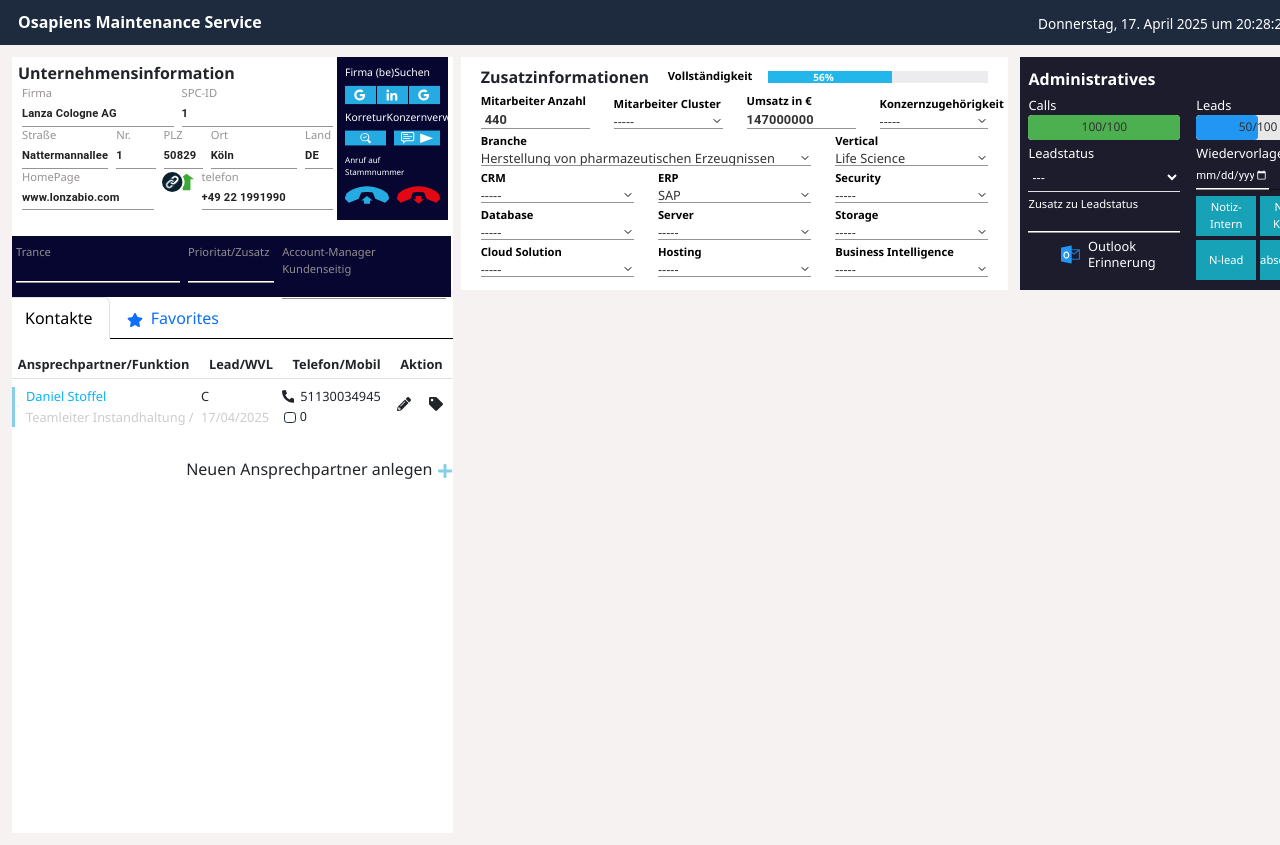
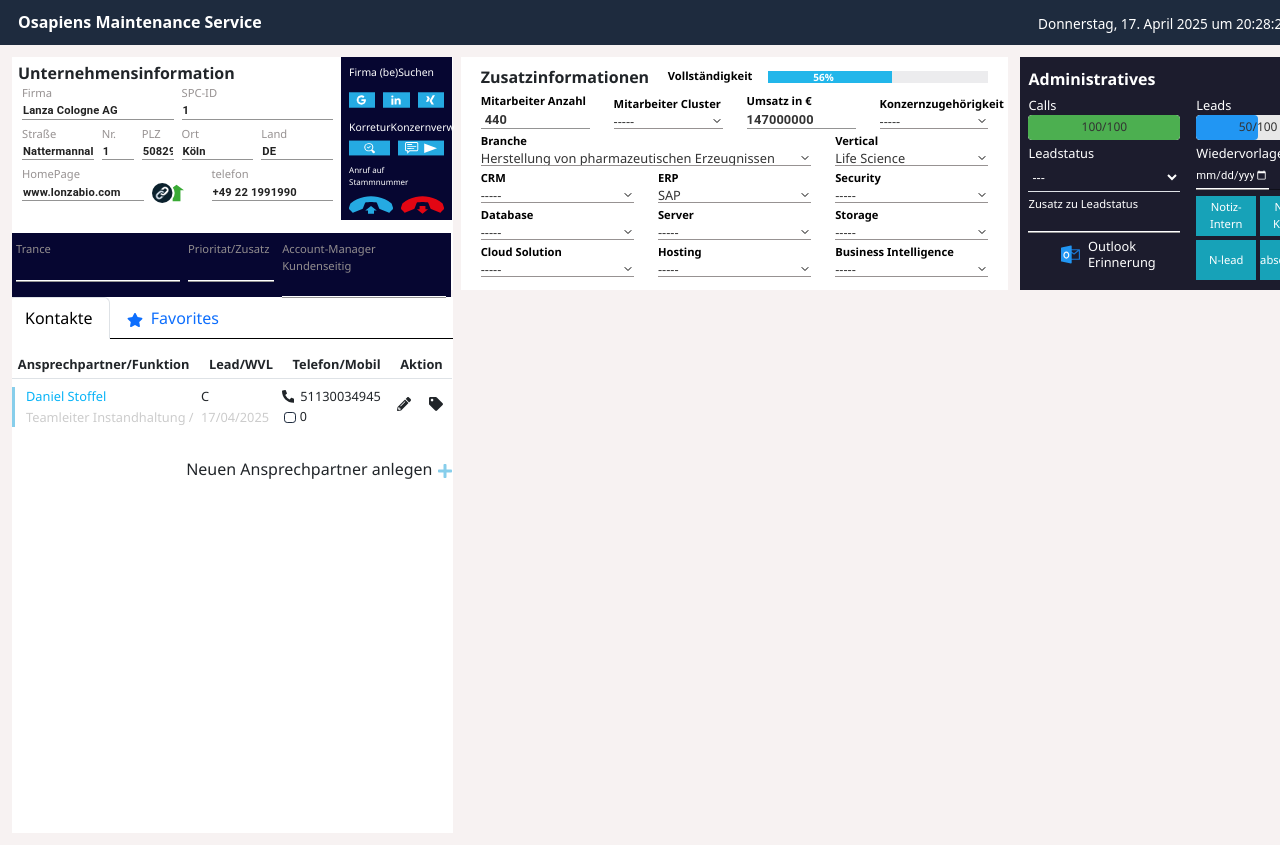
Before and after one commit to vamsiatforte/crm, a React (Create React App) app: page / in a window 1280 px wide. Shown: the top 845 px of the page. Built offline with nearby package versions, Linux system fonts and the light colour scheme.

Commit message:
update the margin

```diff
--- a/src/components/CallDocument.js
+++ b/src/components/CallDocument.js
@@ -9,7 +9,7 @@
     <div className={`container-fluid ${styles.wrapper} `}>
       <div className="row">
 
-        <div className={`col-7 me-4 ${styles.adjustWidth}`}>
+        <div className={`col-7  ${styles.adjustWidth}`}>
            <div className="col-12">
             <p className={`m-0  ${styles.callText}`}>
               Call Dokumentation <span className={styles.name}>(Daniel Stoffel)</span>
@@ -177,7 +177,7 @@
               </div>
             </div>
 
-            <div className={styles.buttonContainer}>
+            <div className={styles.buttonContainer} d-flex justify-content-center m-4>
               <button className={`btn ${styles.callHistoryBtn}`} type="button">
                 Call history
               </button>
--- a/src/components/CallDocument.module.css
+++ b/src/components/CallDocument.module.css
@@ -16,6 +16,7 @@
 }
 .adjustWidth{
   width: 61% !important;
+  margin-right: 25px;
 }
 .closeBtn {
   cursor: pointer;
@@ -176,8 +177,9 @@
 }
 
 .buttonContainer {
-    display: flex;
-    margin-top: 15px;
+  display: flex;
+  justify-content: center;
+    margin: 15px;
 }
 
 .callHistoryBtn {
@@ -219,3 +221,11 @@
   color: white !important;
   background-color: transparent !important;
 }
+@media (min-width: 2550px) {
+  .Anspreche{
+  width: 37% !important;
+}
+.adjustWidth{
+  margin-right: 33px;
+}
+}
--- a/src/components/Kontekte.js
+++ b/src/components/Kontekte.js
@@ -4,7 +4,6 @@
 import up from '../images/button_handset_up.svg';
 import down from '../images/button_handset_down.svg';
 import { FaStar, FaPencilAlt, FaTag, FaPlus, FaTimes, FaPhoneAlt } from 'react-icons/fa';
-
 
 const Kontakte = ({ onContactSelect, selectedIndex, showForm, setShowForm }) => {
     const [activeTab, setActiveTab] = useState('kontakte');
@@ -51,12 +50,17 @@
                     <div style={{ width: '97%' }}>
                         <div
                             className={`d-flex justify-content-between  ${styles.contactRow} ${selectedIndex === 0 ? styles.activeRow : ''}`}
-                            onClick={() => toggleOpen(0)}
-                            style={{ cursor: 'pointer' }}
+                            style={{ cursor: 'default' }}
                         >
                             <div>
                                 <div className={`d-flex flex-column ${styles.contactDiv}`}>
-                                    <p className={styles.contactName}>Daniel Stoffel</p>
+                                    <p
+                                        className={styles.contactName}
+                                        style={{ cursor: 'pointer' }}
+                                        onClick={() => toggleOpen(0)}
+                                    >
+                                        Daniel Stoffel
+                                    </p>
                                     <p className={styles.contactPosition}>Teamleiter Instandhaltung /</p>
                                 </div>
                             </div>
@@ -69,12 +73,8 @@
                             <div className={`form-check ${styles.phoneCheckbox}`}>
                                 <div style={{ display: "flex", alignItems: "center" }} className={`${styles.phoneIcon}`}>
                                     <FaPhoneAlt
-                                        style={{
-                                            marginRight: 6,
-                                            fontSize: "1em",
-                                        }}
+                                        style={{ marginRight: 6, fontSize: "1em" }}
                                     />
-
                                     <span style={{ fontSize: "1em" }}>51130034945</span>
                                 </div>
                                 <div style={{ display: "flex", alignItems: "center", marginLeft: 22, marginTop: 2 }}>
@@ -94,15 +94,16 @@
                                     >
                                         <FaPencilAlt />
                                     </button>
-
-                                    <button className={`btn btn-sm ${styles.tagButton} `}><FaTag /></button>
+                                    <button className={`btn btn-sm ${styles.tagButton}`}>
+                                        <FaTag />
+                                    </button>
                                 </div>
                             </div>
                         </div>
 
                         {/* Expanded Material UI Form */}
                         {selectedIndex === 0 && (
-                            <div className={`row ${styles.contactDetailRow} `}>
+                            <div className={`row ${styles.contactDetailRow}`}>
                                 <div className="col-12 px-3 py-3">
                                     <div className="row mb-2">
                                         <div className="col-4">
@@ -267,7 +268,7 @@
                     <div className='d-flex justify-content-end'>
                         <p
                             onClick={() => setShowForm(true)}
-                            className={`${styles.formText}`}
+                            className={styles.formText}
                         >
                             Neuen Ansprechpartner anlegen{' '}
                             <span>
@@ -394,7 +395,6 @@
             {/* Favorites Tab Content */}
             {activeTab === 'favorites' && (
                 <div style={{ minHeight: '150px', display: 'flex', alignItems: 'center', justifyContent: 'center' }}>
-
                 </div>
             )}
         </div>
--- a/src/components/Kontekte.module.css
+++ b/src/components/Kontekte.module.css
@@ -222,7 +222,7 @@
   color: white;
 }
 .modalField input{
-    border: 2px solid rgb(241, 231, 231);
+    /* border: 2px solid rgb(241, 231, 231); */
     padding: 5px;
 }
 .formTitle{
--- a/src/components/Unternehmensinformation.js
+++ b/src/components/Unternehmensinformation.js
@@ -4,6 +4,7 @@
 import google from '../images/button_google.svg';
 import linkedin from '../images/button_linkedin.svg';
 import outlook from '../images/outlook.svg';
+import xing from '../images/button_xing.svg';
 import up from '../images/button_handset_up.svg';
 import down from '../images/button_handset_down.svg';
 import callHistory from '../images/button_callhistory_presets.svg';
@@ -14,13 +15,13 @@
 const Unternehmensinformation = () => {
   return (
     <div className={`col-4 ${styles.Unternehmensinformation}`}>
-      <div className="d-flex mb-3">
+      <div className={`d-flex ${styles.unteInfo} `}>
         {/* First Row with spacing */}
         <div className={`col-9 bg-white ${styles.unteDiv}`}>
           <p className="fw-bold mb-0 mt-1">Unternehmensinformation</p>
 
           <div className="d-flex justify-content-between">
-            <div className={`${styles.dataDiv}`}>
+            <div className={`flex-2 ${styles.dataDiv}`}>
               <p className={styles.label}>Firma</p>
               <TextField
                 variant="standard"
@@ -52,7 +53,7 @@
 
           {/* Second Row with spacing */}
           <div className="d-flex justify-content-between ">
-            <div className={`${styles.dataDiv}`}>
+            <div className={`${styles.dataDiv} `}>
               <p className={styles.label}>Straße</p>
               <TextField
                 variant="standard"
@@ -145,7 +146,7 @@
               />
             </div>
             <div>
-              <img width={'40px'} height={'20px'} src={buttonVisit} alt="Visit Button" />
+              <img width={'40px'} height={'20px'} className={`${styles.unteImg}`} src={buttonVisit} alt="Visit Button" />
             </div>
             <div className={`${styles.dataDiv}`}>
               <p className={styles.label}>telefon</p>
@@ -170,15 +171,15 @@
           </div>
 
           {/* Row 1 - Logos */}
-          <div className="d-flex justify-content-between">
-            <div>
-              <img className={styles.firmaImg} src={google} alt="Google" />
+          <div className="d-flex justify-content-between gap-2">
+            <div className={`${styles.firmaImgDiv}`}>
+              <img className={styles.firmaImg} src={google} height={'60px'} alt="Google" />
             </div>
-            <div>
+            <div  className={`${styles.firmaImgDiv}`}>
               <img className={styles.firmaImg} src={linkedin} alt="LinkedIn" />
             </div>
-            <div>
-              <img className={styles.firmaImg} src={google} alt="Google Again" />
+            <div  className={`${styles.firmaImgDiv}`}>
+              <img className={styles.firmaImg} src={xing} alt="Google Again" />
             </div>
           </div>
 
--- a/src/screens/CompaniesInformation.js
+++ b/src/screens/CompaniesInformation.js
@@ -45,7 +45,7 @@
 
                     {/* Kontakte and Right Panel */}
                     <div className="row ">
-                        <div className="col-4 p-0">
+                        <div className="col-4 p-0 bg-white">
                             <Kontakte
                                 selectedIndex={selectedIndex}
                                 onContactSelect={setSelectedIndex}
@@ -53,7 +53,7 @@
                                 setShowForm={setShowForm}
                             />
                         </div>
-                        <div className="col-8 ps-2">
+                        <div className="col-8 ps-2 ">
                             {selectedIndex !== null && (
                                 <CallDocument onClose={handleCloseCallDocument} />
                             )}
--- a/src/screens/CompaniesInformation.module.css
+++ b/src/screens/CompaniesInformation.module.css
@@ -178,9 +178,11 @@
 
 .dataDiv {
   padding: 0px 4px;
+  flex: 2;
 }
 
 .firma {
+  margin-left: 4px;
   padding: 8px;
   height: 163px;
   background-color: rgb(6, 6, 49);
@@ -201,8 +203,8 @@
 }
 
 .firmaImg {
-  width: 31px;
-  height: 30px;
+  width: 100%;
+  height: 40px;
   display: block;
   margin: auto;
 }
@@ -311,3 +313,17 @@
 .companiesInformationBlockOne{
   height: 240px;
 }
+.customInputRoot input{
+  padding: 1px;
+}
+.firmaImgDiv{
+  width: 100%;
+  height: 100%;
+}
+.unteInfo{
+  margin-bottom: 13px;
+}
+.unteImg{
+  margin-top: 17px;
+  margin-right: 20px;
+}
```
Also changed, not shown: src/images/button_xing.svg (added).
